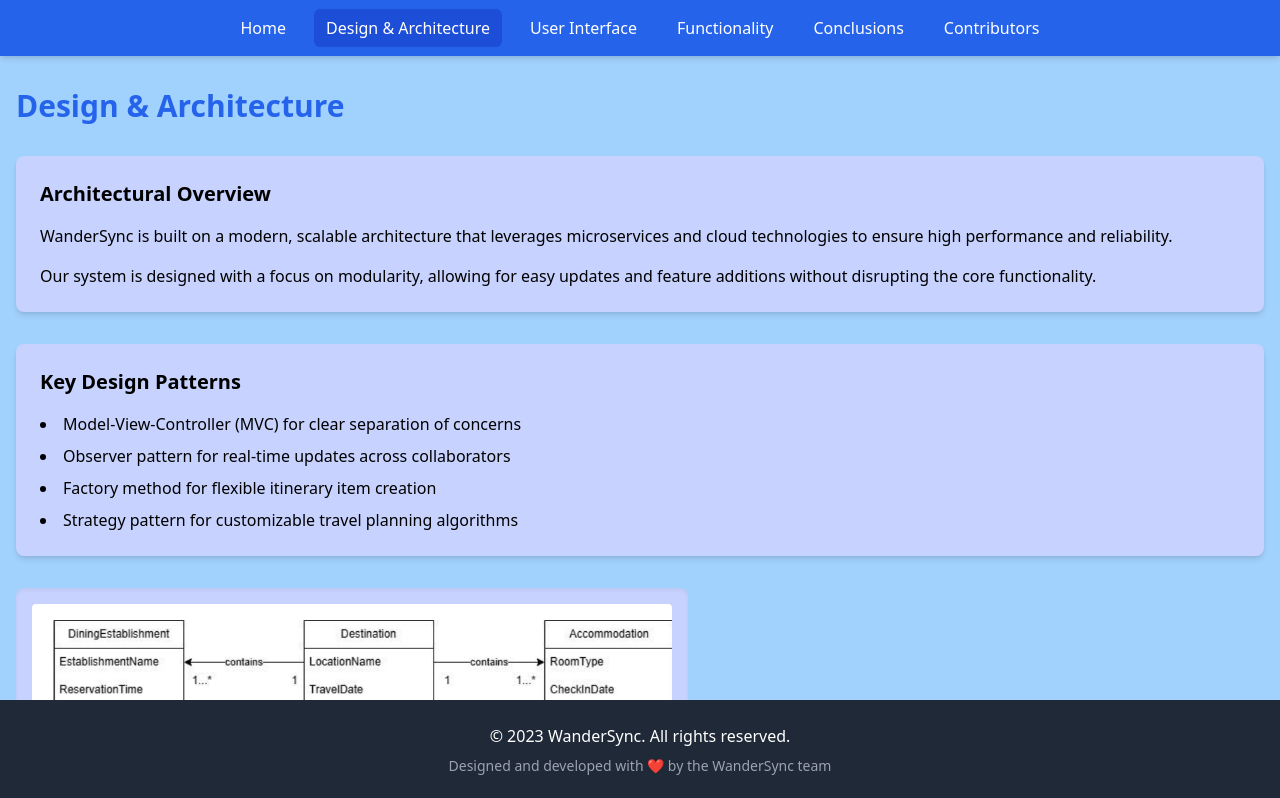
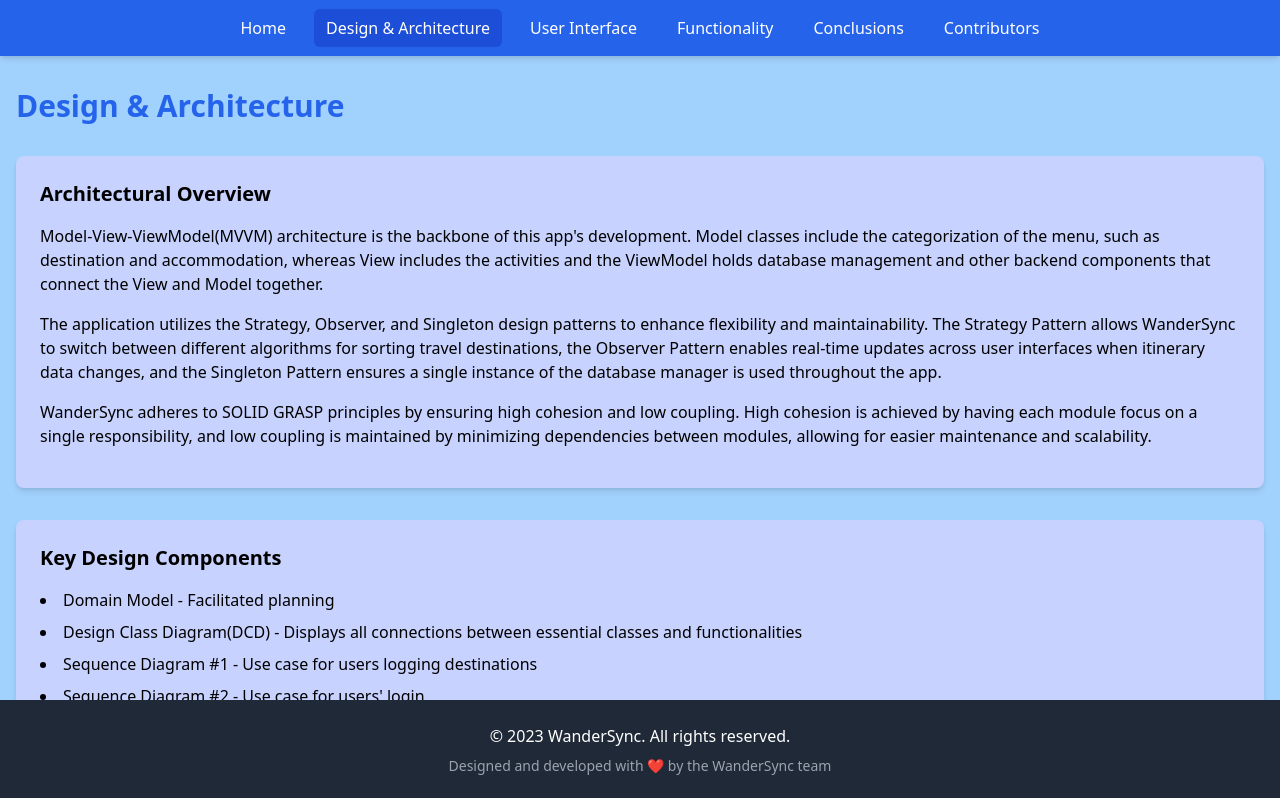
Before and after one commit to mitchford20/WanderSyncSite, a React (Vite) app: page /WanderSyncSite/design in a window 1280 px wide. Shown: the top 798 px of the page. Built offline with nearby package versions, Linux system fonts and the light colour scheme.

Commit message:
Added descriptions for Home and Arch pages

```diff
--- a/package.json
+++ b/package.json
@@ -5,8 +5,8 @@
   "homepage": "https://mitchford20.github.io/WanderSyncSite/",
   "type": "module",
   "scripts": {
-    "predeploy" : "npm run build",
-    "deploy" : "gh-pages -d dist",
+    "predeploy": "npm run build",
+    "deploy": "gh-pages -d dist",
     "dev": "vite",
     "build": "vite build",
     "lint": "eslint .",
@@ -33,6 +33,6 @@
     "globals": "^15.11.0",
     "postcss": "^8.4.49",
     "tailwindcss": "^3.4.15",
-    "vite": "^5.4.10"
+    "vite": "^5.4.11"
   }
 }
--- a/src/pages/Design.jsx
+++ b/src/pages/Design.jsx
@@ -9,23 +9,23 @@
 
   const diagrams = [
     {
-      title: "System Architecture",
-      description: "This diagram illustrates the overall system architecture of WanderSync, showcasing how different components interact to provide a seamless travel planning experience.",
+      title: "Domain Model",
+      description: "This diagram was made in the earlier stages of developing the application, playing a key role in helping our group visualize connections between classes at a core level.",
       image: "./domainmodel.png?height=400&width=600&text=Domain Model"
     },
     {
-      title: "Data Flow",
-      description: "The data flow diagram demonstrates how information moves through WanderSync, from user input to storage and retrieval, ensuring efficient data management.",
+      title: "Design Class Diagram",
+      description: "This diagram essentially offers a detailed overlook of our app's development, displaying how all classes, except activities, connect with each other that allow WanderSync to function smoothly. If you take a closer look, you'll notice what methods and variables in particular are shared between each classes.",
       image: "./bigdcd.png?height=400&width=600&text=Design Class Diagram"
     },
     {
-      title: "Class Diagram",
-      description: "Our class diagram outlines the structure of WanderSync's object-oriented design, showing the relationships between key classes such as User, Itinerary, and TravelActivity.",
+      title: "Sequence Diagram #1",
+      description: "This sequence diagram shows a use case for a given user's experience in logging in their travels and destination. At the bottom of the of the diagram, you can see the two possible outcomes of attempting to log destinations, which are based on a number of factors.",
       image: "./SDfordcd.png?height=400&width=600&text=Sequence Diagram 1"
     },
     {
-      title: "Sequence Diagram",
-      description: "This sequence diagram visualizes the interactions between different objects in WanderSync during a typical user session, helping to understand the system's behavior over time.",
+      title: "Sequence Diagram #2",
+      description: "The second, simpler sequence diagram presents the process a user goes through in logging into WanderSync, with two possible outcomes that determine if the user logs in successfully, or receives an error message.",
       image: "./othersd.png?height=400&width=600&text=Sequence Diagram 2"
     }
   ];
@@ -36,19 +36,22 @@
       <div className="rounded-lg shadow-md p-6 bg-indigo-200">
         <h3 className="text-xl font-semibold mb-4 ">Architectural Overview</h3>
         <p className="mb-4">
-          WanderSync is built on a modern, scalable architecture that leverages microservices and cloud technologies to ensure high performance and reliability.
+          Model-View-ViewModel(MVVM) architecture is the backbone of this app's development. Model classes include the categorization of the menu, such as destination and accommodation, whereas View includes the activities and the ViewModel holds database management and other backend components that connect the View and Model together.
         </p>
-        <p>
-          Our system is designed with a focus on modularity, allowing for easy updates and feature additions without disrupting the core functionality.
+        <p className="mb-4">
+        The application utilizes the Strategy, Observer, and Singleton design patterns to enhance flexibility and maintainability. The Strategy Pattern allows WanderSync to switch between different algorithms for sorting travel destinations, the Observer Pattern enables real-time updates across user interfaces when itinerary data changes, and the Singleton Pattern ensures a single instance of the database manager is used throughout the app.
+        </p>
+        <p className="mb-4">
+        WanderSync adheres to SOLID GRASP principles by ensuring high cohesion and low coupling. High cohesion is achieved by having each module focus on a single responsibility, and low coupling is maintained by minimizing dependencies between modules, allowing for easier maintenance and scalability.
         </p>
       </div>
       <div className="rounded-lg shadow-md p-6 bg-indigo-200">
-        <h3 className="text-xl font-semibold mb-4">Key Design Patterns</h3>
+        <h3 className="text-xl font-semibold mb-4">Key Design Components</h3>
         <ul className="list-disc list-inside space-y-2">
-          <li>Model-View-Controller (MVC) for clear separation of concerns</li>
-          <li>Observer pattern for real-time updates across collaborators</li>
-          <li>Factory method for flexible itinerary item creation</li>
-          <li>Strategy pattern for customizable travel planning algorithms</li>
+          <li>Domain Model - Facilitated planning</li>
+          <li>Design Class Diagram(DCD) - Displays all connections between essential classes and functionalities</li>
+          <li>Sequence Diagram #1 - Use case for users logging destinations</li>
+          <li>Sequence Diagram #2 - Use case for users' login</li>
         </ul>
       </div>
       {diagrams.map((diagram, index) => (
--- a/src/pages/Home.jsx
+++ b/src/pages/Home.jsx
@@ -6,13 +6,13 @@
       <h1 className="text-4xl font-bold text-blue-600">WanderSync: A Collaborative Travel Management System</h1>
       <div className="rounded-lg shadow-md p-6 max-w-3xl bg-indigo-200">
         <p className="text-lg mb-4">
-          Welcome to WanderSync, an innovative solution designed to streamline the process of creating and managing travel itineraries for both solo and group travel.
+          Welcome to WanderSync, your easy-to-use tool for planning and managing trips. Whether you're traveling alone or with a group, WanderSync helps you create and organize your travel plans.
         </p>
         <p className="mb-4">
-          WanderSync revolutionizes the way you plan and experience your journeys. Our platform offers intuitive tools for itinerary creation, real-time collaboration with travel companions, and seamless integration with popular travel services.
+          From choosing destinations to booking accommodations and making dining reservations, WanderSync makes the whole process simple and enjoyable
         </p>
         <p>
-          Whether you're a solo adventurer or planning a group getaway, WanderSync provides the perfect balance of flexibility and organization to make your travel dreams a reality.
+          Our goal is to empower travelers to focus more on the excitement of their journey and less on the logistical challenges.
         </p>
       </div>
       <img src="./wander.png" alt="WanderSync App Screenshot" className="rounded-lg shadow-md transition-transform duration-300 hover:scale-105" />
```
Also changed, not shown: 1 other file (tests, documents, lock files or other folders).
